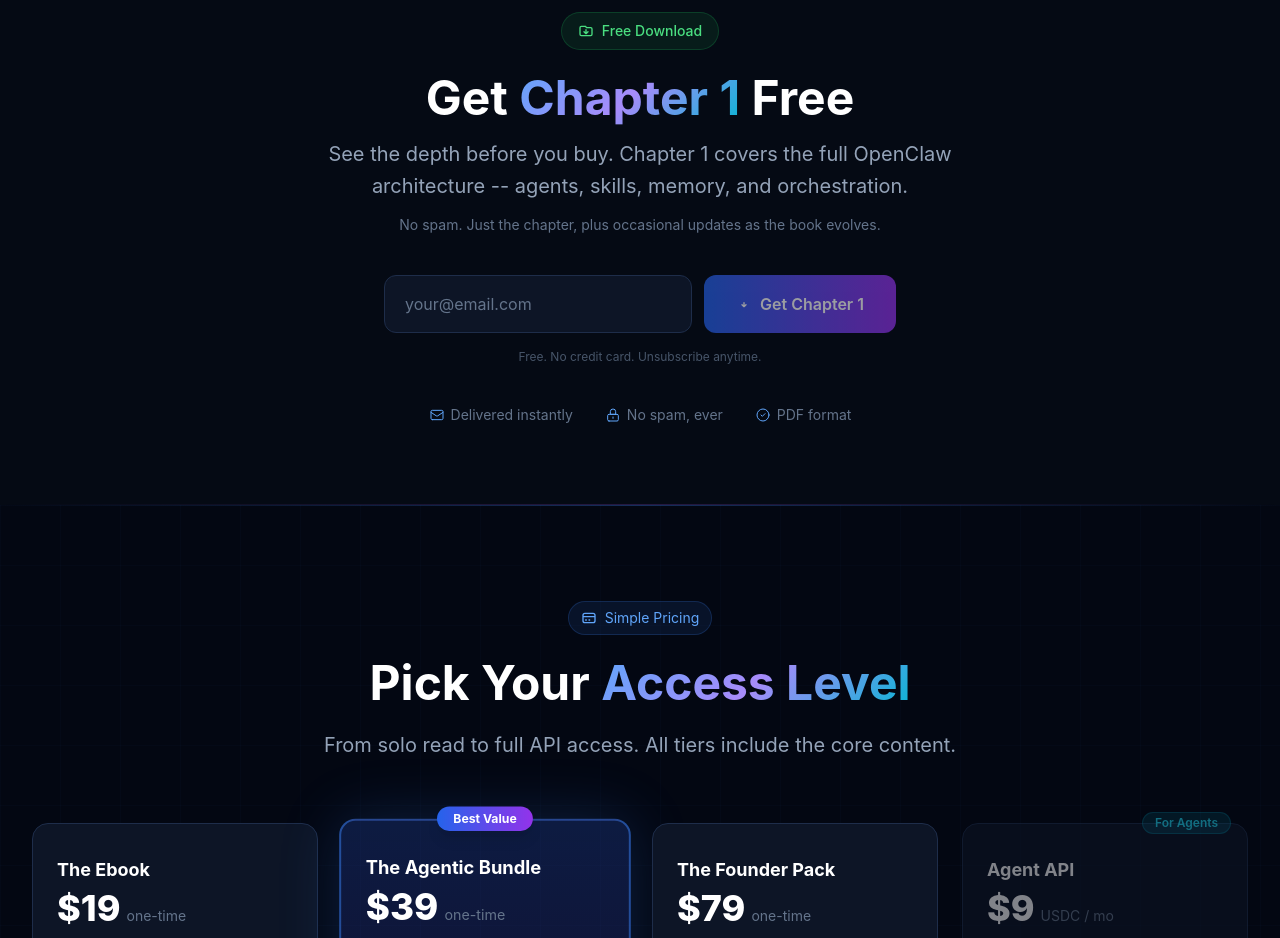
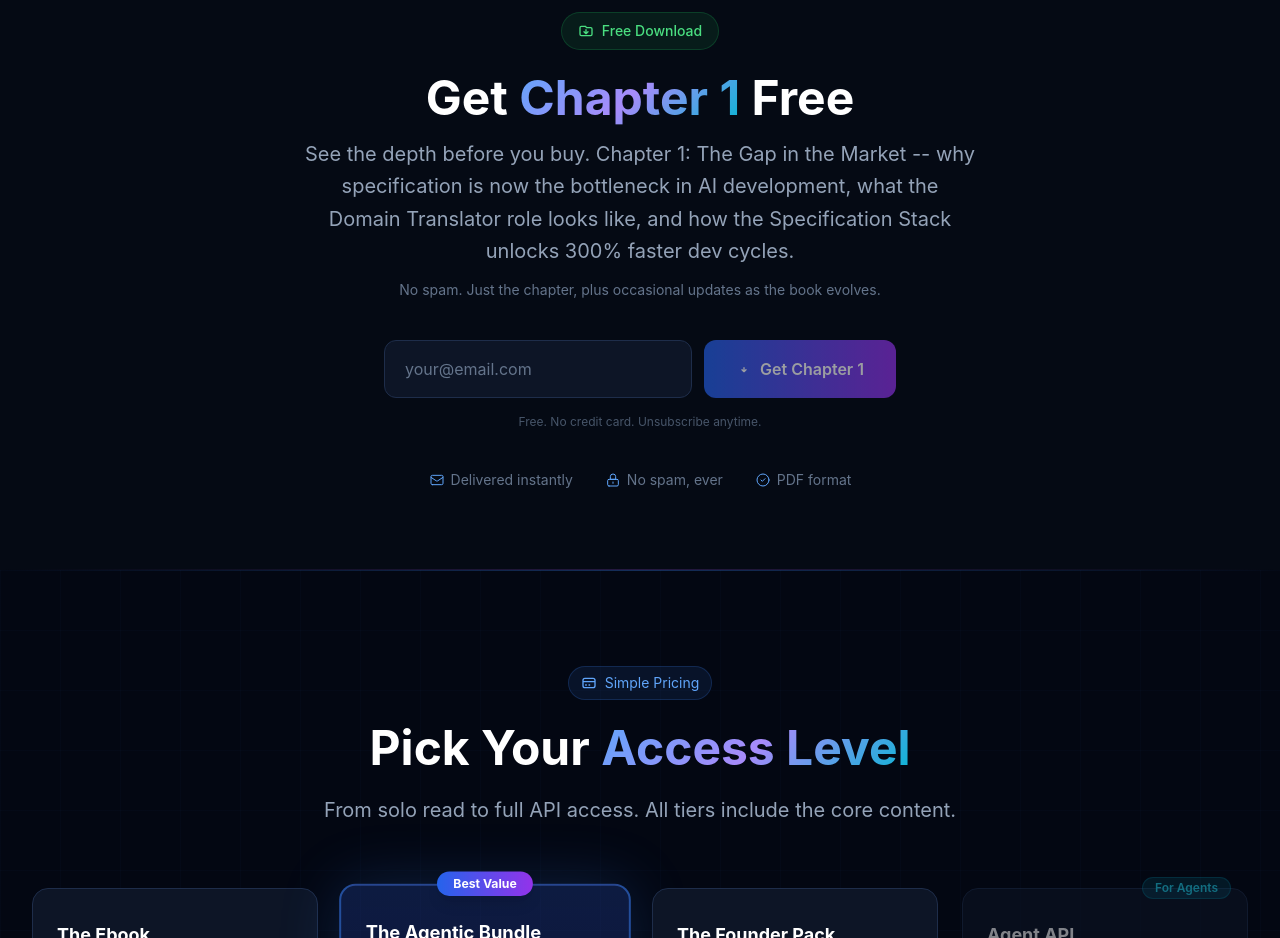
Before and after one commit to will-bot2026/agentic-protocol-site, a Next.js app: page / in a window 1280 px wide. Shown: the part 1920-2858 px from the top of the page. Built offline with nearby package versions, Linux system fonts and the light colour scheme.

Commit message:
fix: Update Chapter 1 description to match actual content
Chapter 1 is 'The Gap in the Market -- From Doing to Specifying'
about Domain Translators and the Specification Stack, not OpenClaw
architecture. Old copy was inaccurate.

```diff
--- a/components/EmailCapture.tsx
+++ b/components/EmailCapture.tsx
@@ -59,7 +59,7 @@
           Get <span className="gradient-text">Chapter 1</span> Free
         </h2>
         <p className="text-slate-400 text-xl mb-3 max-w-2xl mx-auto leading-relaxed">
-          See the depth before you buy. Chapter 1 covers the full OpenClaw architecture -- agents, skills, memory, and orchestration.
+          See the depth before you buy. Chapter 1: The Gap in the Market -- why specification is now the bottleneck in AI development, what the Domain Translator role looks like, and how the Specification Stack unlocks 300% faster dev cycles.
         </p>
         <p className="text-slate-500 text-sm mb-10">
           No spam. Just the chapter, plus occasional updates as the book evolves.
```
